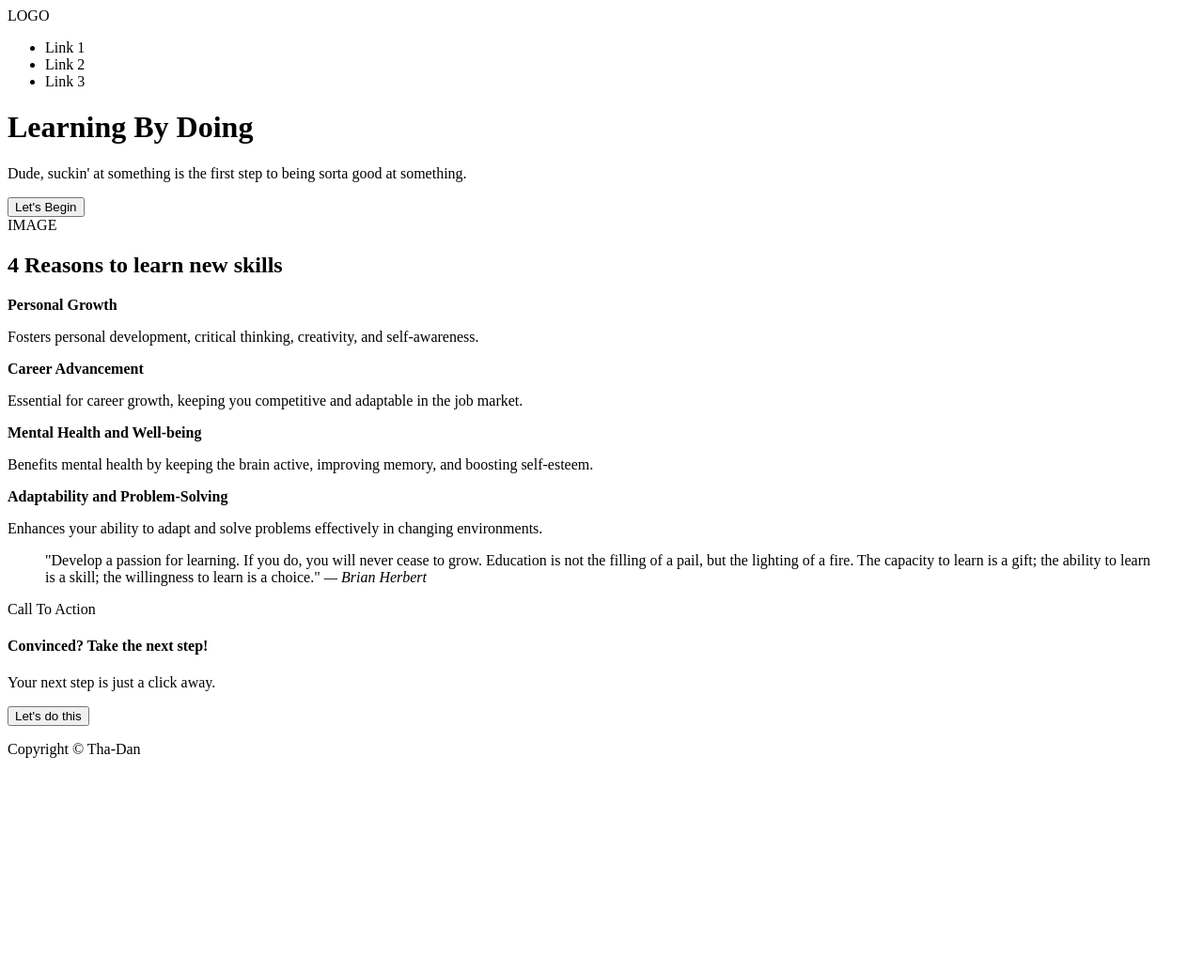
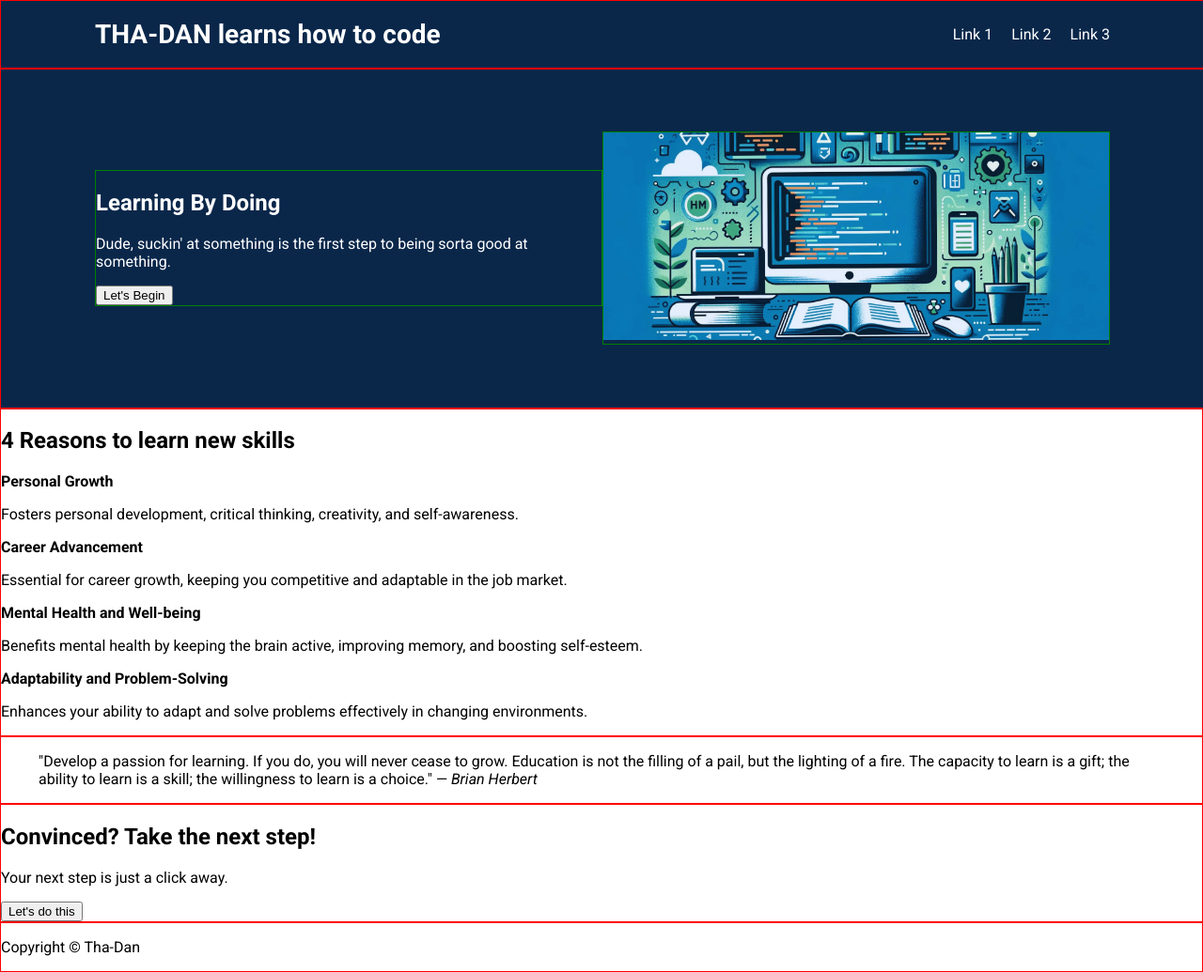
Before and after one commit to tha-dan/Odin-Foundations-Landing-Page, a plain HTML site: page index.html in a window 1280 px wide. Shown: the whole page at 94% size. Before the commit the page ends 823 px from the top, so only its background shows below. Drawn offline with Linux system fonts and the light colour scheme.

Commit message:
Adjust HTML, add CSS styles for Header and Hero
Change CSS Class names, add Container for Header and Hero.
Add CSS styles for Header and Hero section for a basic design.

```diff
--- a/index.html
+++ b/index.html
@@ -2,41 +2,53 @@
 <html lang="en">
   <head>
     <link rel="stylesheet" href="stylesheet.css" />
+    <link rel="preconnect" href="https://fonts.googleapis.com" />
+    <link rel="preconnect" href="https://fonts.gstatic.com" crossorigin />
+    <link
+      href="https://fonts.googleapis.com/css2?family=Roboto:ital,wght@0,100;0,300;0,400;0,500;0,700;0,900;1,100;1,300;1,400;1,500;1,700;1,900&display=swap"
+      rel="stylesheet"
+    />
     <meta charset="UTF-8" />
     <meta name="viewport" content="width=device-width, initial-scale=1.0" />
     <title>Document</title>
   </head>
   <body>
-    <div class="header">
-      <div class="logo">LOGO</div>
-      <div class="links">
+    <div class="site-header">
+      <div class="header-container">
+        <div class="header-logo"><h1>THA-DAN learns how to code</h1></div>
+        <div class="header-links">
           <ul>
-          <li><a>Link 1</a></li>
-          <li><a>Link 2</a></li>
-          <li><a>Link 3</a></li>
+            <li><a href="#">Link 1</a></li>
+            <li><a href="#">Link 2</a></li>
+            <li><a href="#">Link 3</a></li>
           </ul>
+        </div>
       </div>
     </div>
     <!-- end of Header-->
 
-    <div class="section hero">
-      <div class="hero-content">
-        <h1>Learning By Doing</h1>
+    <div class="hero-section">
+      <div class="hero-container">
+        <div class="hero-text">
+          <h2>Learning By Doing</h2>
           <p>
             Dude, suckin' at something is the first step to being sorta good at
             something.
           </p>
-        <button class="cta-hero">Let's Begin</button>
+          <button class="hero-cta">Let's Begin</button>
         </div>
-      <div class="hero-image">IMAGE</div>
+        <div class="hero-media">
+          <img src="hero-image.jpg" alt="learning symbol" />
+        </div>
+      </div>
     </div>
     <!-- end of Hero-->
 
-    <div class="section information">
+    <div class="info-section">
       <h2>4 Reasons to learn new skills</h2>
 
-      <div class="info-box">
-        <div class="info-card"></div>
+      <div class="info-item">
+        <div class="info-icon"></div>
         <strong>Personal Growth </strong>
         <p>
           Fosters personal development, critical thinking, creativity, and
@@ -44,8 +56,8 @@
         </p>
       </div>
 
-      <div class="info-box">
-        <div class="info-card"></div>
+      <div class="info-item">
+        <div class="info-icon"></div>
         <strong>Career Advancement </strong>
         <p>
           Essential for career growth, keeping you competitive and adaptable in
@@ -53,8 +65,8 @@
         </p>
       </div>
 
-      <div class="info-box">
-        <div class="info-card"></div>
+      <div class="info-item">
+        <div class="info-icon"></div>
         <strong>Mental Health and Well-being </strong>
         <p>
           Benefits mental health by keeping the brain active, improving memory,
@@ -62,8 +74,8 @@
         </p>
       </div>
 
-      <div class="info-box">
-        <div class="info-card"></div>
+      <div class="info-item">
+        <div class="info-icon"></div>
         <strong>Adaptability and Problem-Solving </strong>
         <p>
           Enhances your ability to adapt and solve problems effectively in
@@ -72,24 +84,28 @@
       </div>
     </div>
     <!-- end of Information-->
-    <div class="section quote">
-      <blockquote class="quote">
+
+    <div class="quote-section">
+      <blockquote>
         "Develop a passion for learning. If you do, you will never cease to
         grow. Education is not the filling of a pail, but the lighting of a
         fire. The capacity to learn is a gift; the ability to learn is a skill;
         the willingness to learn is a choice."
-        <cite class="author">— Brian Herbert</cite>
+        <cite class="quote-author">— Brian Herbert</cite>
       </blockquote>
     </div>
     <!-- end of Quote-->
-    <div class="section callto">Call To Action</div>
-    <div class="callto-box">
-      <h4>Convinced? Take the next step!</h4>
+
+    <div class="cta-section">
+      <div class="cta-content">
+        <h2>Convinced? Take the next step!</h2>
         <p>Your next step is just a click away.</p>
+        <button class="cta-button">Let's do this</button>
       </div>
-    <button class="cta-bottom">Let's do this</button>
+    </div>
     <!-- end of CallTo-->
-    <div class="footer">
+
+    <div class="site-footer">
       <p>Copyright &copy; Tha-Dan</p>
     </div>
     <!-- end of Footer-->
--- a/stylesheet.css
+++ b/stylesheet.css
@@ -0,0 +1,82 @@
+body {
+  margin: 0px;
+  font-family: "Roboto", sans-serif;
+}
+
+/*helper lines*/
+body > * {
+  border: 1px solid red;
+}
+
+.site-header,
+.hero-section {
+  background-color: rgb(10, 39, 74);
+  width: 100%;
+  color: white;
+}
+
+.header-container {
+  max-width: 1080px;
+  margin: 0 auto;
+  align-items: center;
+  display: flex;
+}
+
+.header-logo h1 {
+  font-size: 28px;
+}
+.hero-container > * {
+  border: 1px solid green;
+}
+
+.hero-container {
+  max-width: 1080px;
+  height: 360px;
+  align-items: center;
+
+  margin: 0 auto;
+  display: flex;
+}
+
+.hero-text {
+}
+
+.hero-media img {
+  height: auto;
+  max-width: 100%;
+}
+
+.header-links {
+  margin-left: auto;
+}
+
+.header-links ul {
+  display: flex;
+  gap: 20px;
+}
+
+.header-links ul li {
+  list-style: none;
+  display: inline;
+}
+
+.header-links ul li a {
+  text-decoration: none;
+  color: white;
+}
+
+.hero-section {
+  flex: 1;
+}
+
+.hero-text {
+  flex: 1;
+}
+
+.hero-media {
+  flex: 1;
+}
+
+.hero-media img {
+  width: 100%;
+}
```
Also changed, not shown: hero-image.jpg (added). Lines whose indentation alone changed are shown as unchanged.
